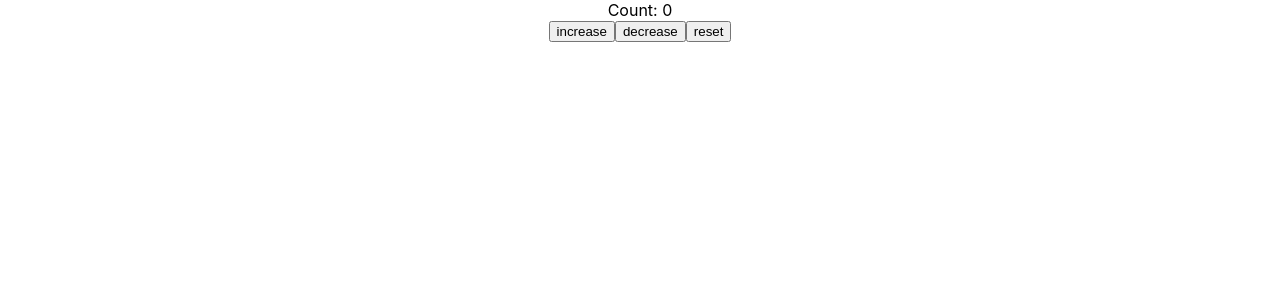
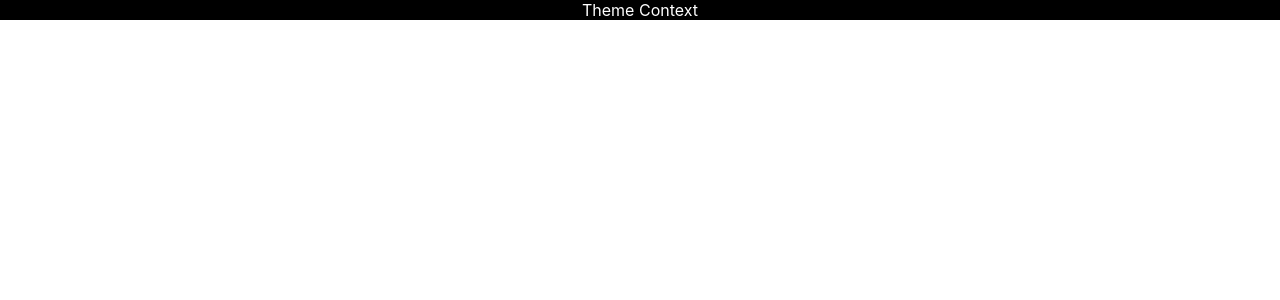
Before and after one commit to ksrinreddy/react-with-typescript-basics-practice, a React (Create React App) app: page / in a window 1280 px wide. Shown: the top 300 px of the page. Built offline with nearby package versions, Linux system fonts and the light colour scheme.

Commit message:
basic typing of useContext

```diff
--- a/src/App.tsx
+++ b/src/App.tsx
@@ -1,11 +1,15 @@
 import React from "react";
 import "./App.css";
+import Box from "./components/context/Box";
+import { ThemeContextProvider } from "./components/context/ThemeContext";
 import Counter from "./components/state/Counter";
 
 function App() {
   return (
     <div className="App">
-      <Counter />
+      <ThemeContextProvider>
+        <Box />
+      </ThemeContextProvider>
     </div>
   );
 }
--- /dev/null
+++ b/src/components/context/Box.tsx
@@ -0,0 +1,15 @@
+import React, { useContext } from "react";
+import { ThemeContext } from "./ThemeContext";
+
+const Box = () => {
+  const theme = useContext(ThemeContext);
+  return (
+    <div
+      style={{ backgroundColor: theme.primary.main, color: theme.primary.text }}
+    >
+      Theme Context
+    </div>
+  );
+};
+
+export default Box;
--- /dev/null
+++ b/src/components/context/ThemeContext.tsx
@@ -0,0 +1,16 @@
+import { createContext } from "react";
+import { theme } from "./theme";
+
+type ThemeContextProviderProps = {
+  children: React.ReactNode;
+};
+
+export const ThemeContext = createContext(theme);
+
+export const ThemeContextProvider = ({
+  children,
+}: ThemeContextProviderProps) => {
+  return (
+    <ThemeContext.Provider value={theme}>{children}</ThemeContext.Provider>
+  );
+};
--- /dev/null
+++ b/src/components/context/theme.ts
@@ -0,0 +1,10 @@
+export const theme = {
+  primary: {
+    main: "#000",
+    text: "#fff",
+  },
+  secondary: {
+    main: "#555",
+    text: "#ccc",
+  },
+};
```
